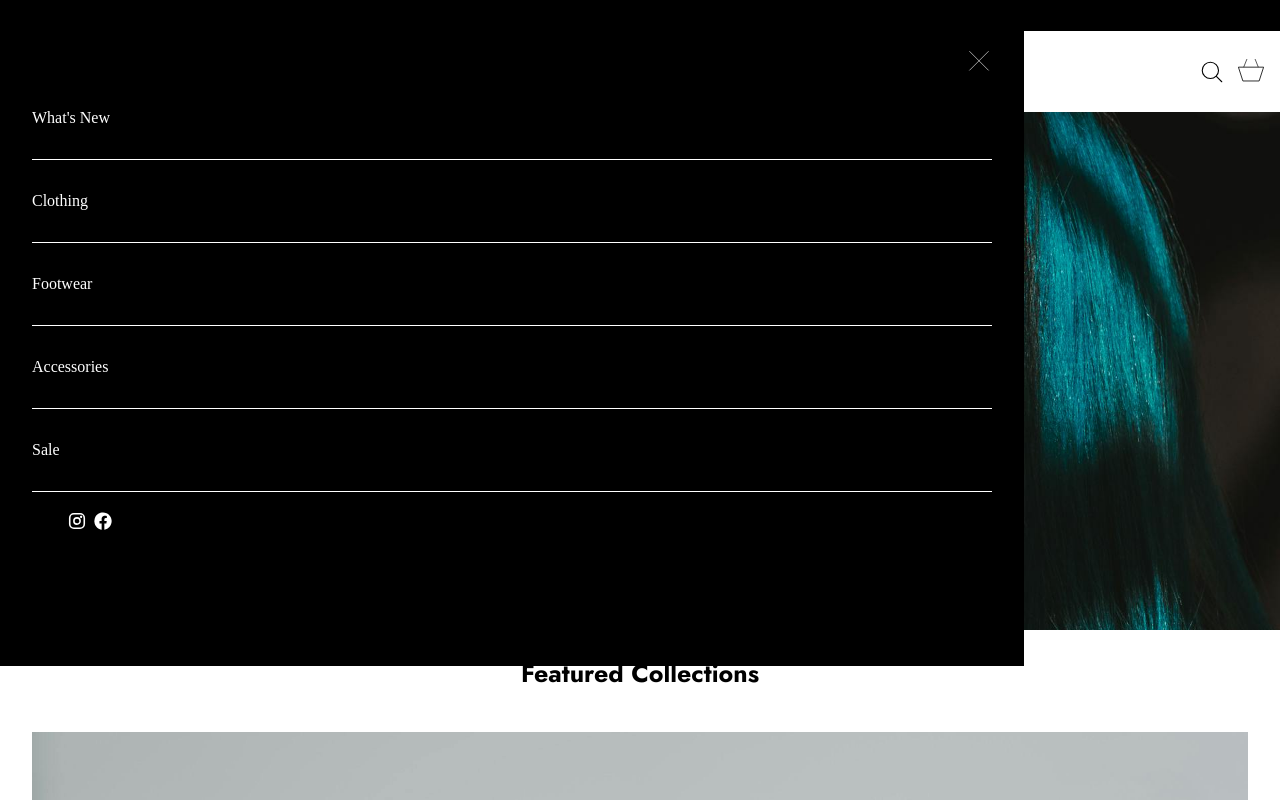
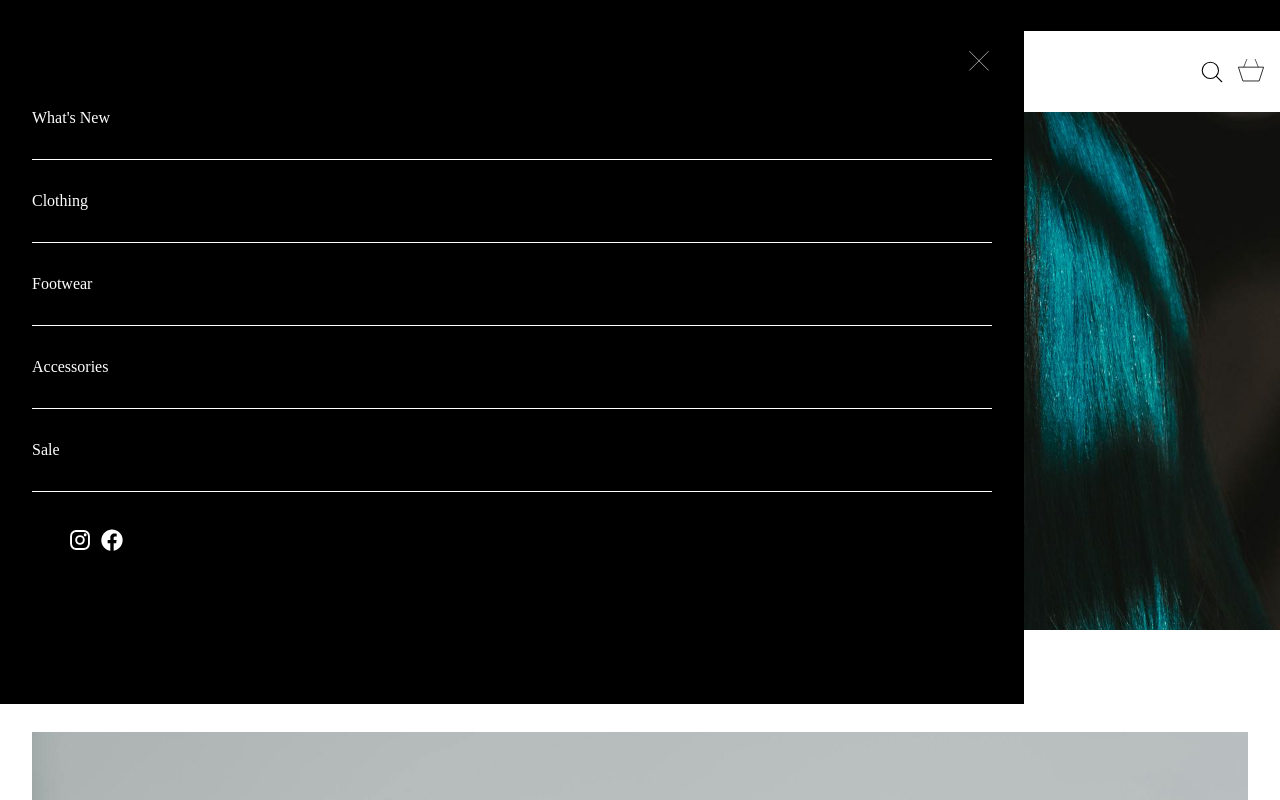
Before and after one commit to Caption04/homeware2, a plain HTML site: page index.html in a window 1280 px wide. Shown: the top 800 px of the page. Drawn offline with Linux system fonts and the light colour scheme; a web font is replaced by a local one.

Commit message:
Update style.css

```diff
--- a/style.css
+++ b/style.css
@@ -145,15 +145,15 @@
 }
 .sidebar-social-links{
     display: flex;
-    padding: 1em 2em;
+    padding: 2em 2em;
 }
 .sidebar-instagram-icon{
-    width: 26px;
-    height: 26px;
+    width: 32px;
+    height: 32px;
 }
 .sidebar-facebook-icon{
-     width: 26px;
-    height: 26px;
+     width: 32px;
+    height: 32px;
 }
 .content{
     width: 100%;
```
